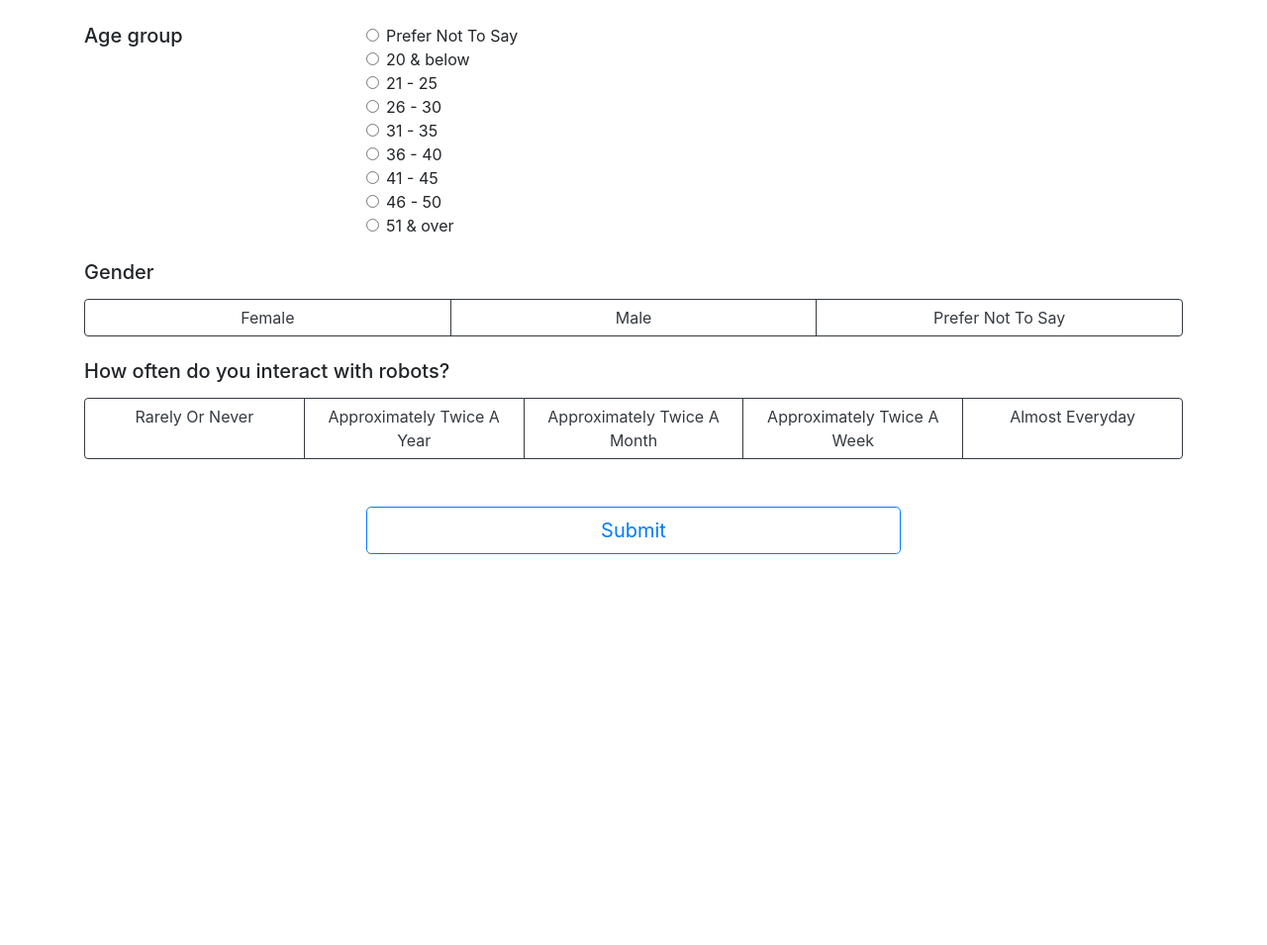
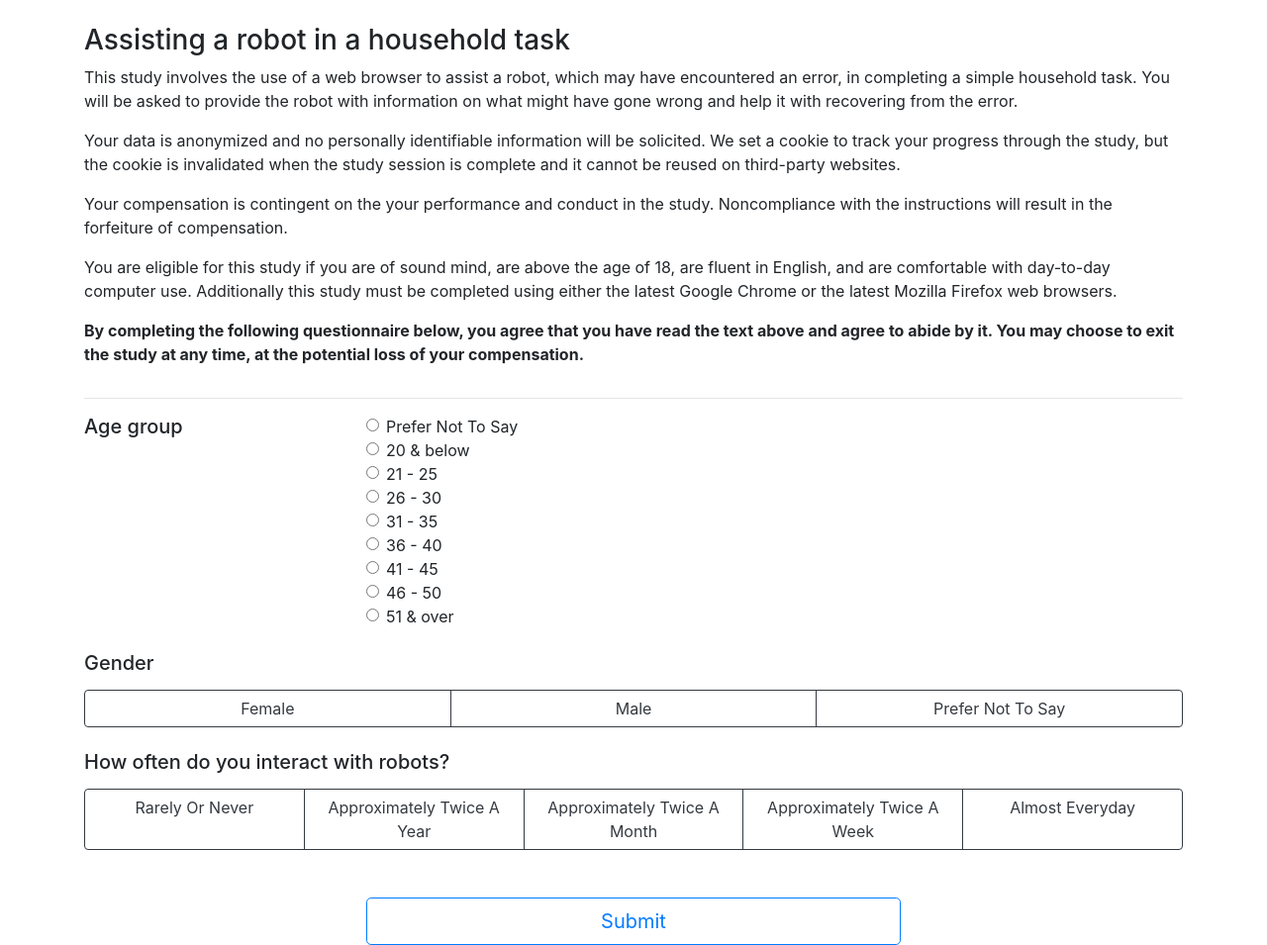
Before and after one commit to GT-RAIL/isolation_cyoa, a Django app: page /demographics in a window 1280 px wide. Shown: the whole page at 99% size. Before the commit the page ends 560 px from the top, so only its background shows below. Run offline with Django 3.2, Linux system fonts and the light colour scheme; the visitor is signed in with stand-in values (Sample User, id 1); parts of the project's set-up code (start-up, migrations or seed data) failed here and were passed over; some libraries are stand-ins or nearby versions.

Commit message:
Finally started the instructions

```diff
--- a/dining_room/templates/dining_room/demographics.html
+++ b/dining_room/templates/dining_room/demographics.html
@@ -3,8 +3,21 @@
 {% block content %}
 <div class="container">
 
+<div class="row">
+    <div class="col mt-4">
+    <h3>Assisting a robot in a household task</h3>
+    <p>This study involves the use of a web browser to assist a robot, which may have encountered an error, in completing a simple household task. You will be asked to provide the robot with information on what might have gone wrong and help it with recovering from the error.</p>
+    <p>Your data is anonymized and no personally identifiable information will be solicited. We set a cookie to track your progress through the study, but the cookie is invalidated when the study session is complete and it cannot be reused on third-party websites.</p>
+    <p>Your compensation is contingent on the your performance and conduct in the study. Noncompliance with the instructions will result in the forfeiture of compensation.</p>
+    <p>You are eligible for this study if you are of sound mind, are above the age of 18, are fluent in English, and are comfortable with day-to-day computer use. Additionally this study must be completed using either the latest Google Chrome or the latest Mozilla Firefox web browsers.</p>
+    <p><b>By completing the following questionnaire below, you agree that you have read the text above and agree to abide by it. You may choose to exit the study at any time, at the potential loss of your compensation.</b></p>
+    </div>
+</div>
+
+<hr/>
+
 {% spaceless %}
-<div class="row justify-content-center mt-4">
+<div class="row justify-content-center">
     <form method="post" action="{% url 'dining_room:demographics' %}" class="col">
     {% csrf_token %}
     {% for hidden in form.hidden_fields %}
--- a/dining_room/templates/dining_room/test.html
+++ b/dining_room/templates/dining_room/test.html
@@ -7,8 +7,8 @@
 {% block content %}
 <div class="container">
 
-<div class="row mt-4">
-    <div class="col">
+<div class="row">
+    <div class="col mt-4">
     <h3>Knowledge Review</h3>
     <p>Please answer the following questions correctly before proceeding; <b>your compensation depends on the correctness of your answers</b>. You may return to the instructions to refresh anything you might've forgotten.</p>
     </div>
```
Also changed, not shown: dining_room/templates/dining_room/complete.html (+18 -3 lines), dining_room/templates/dining_room/instructions.html (+6 -5 lines).
